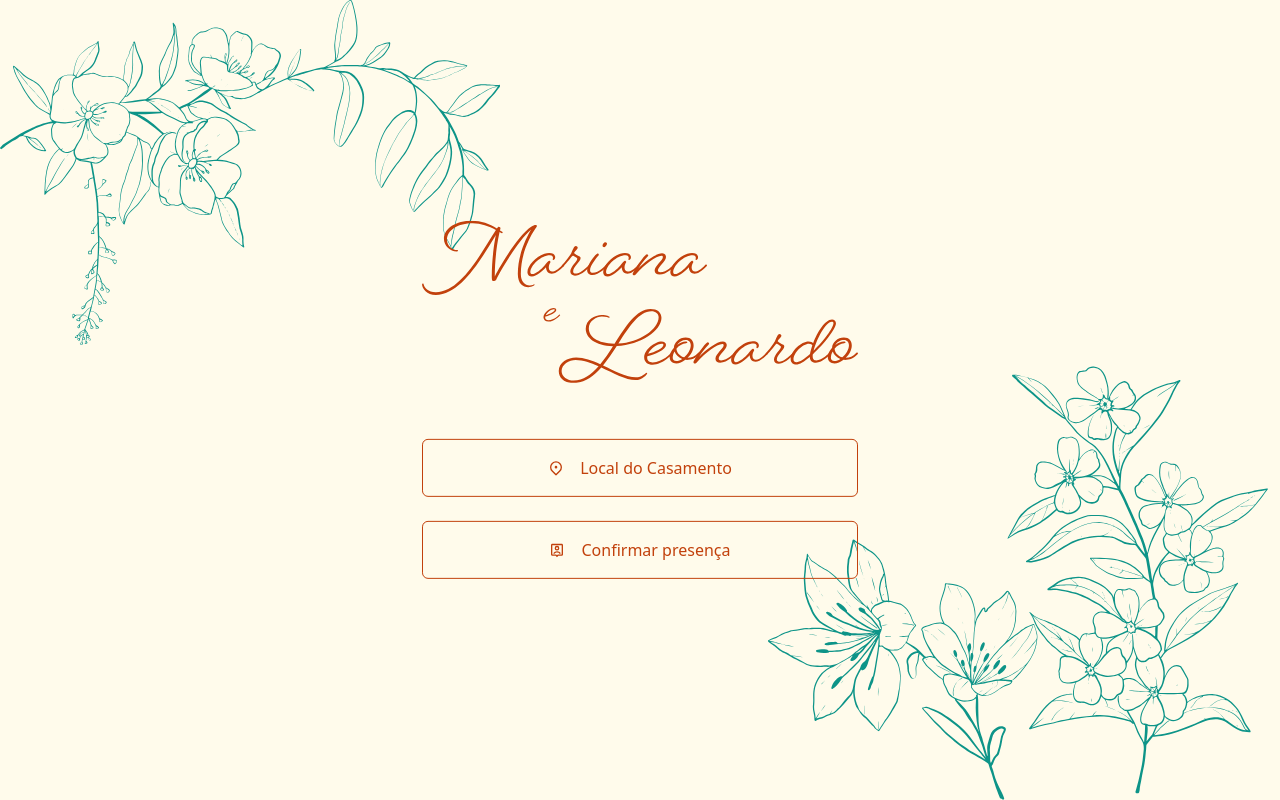
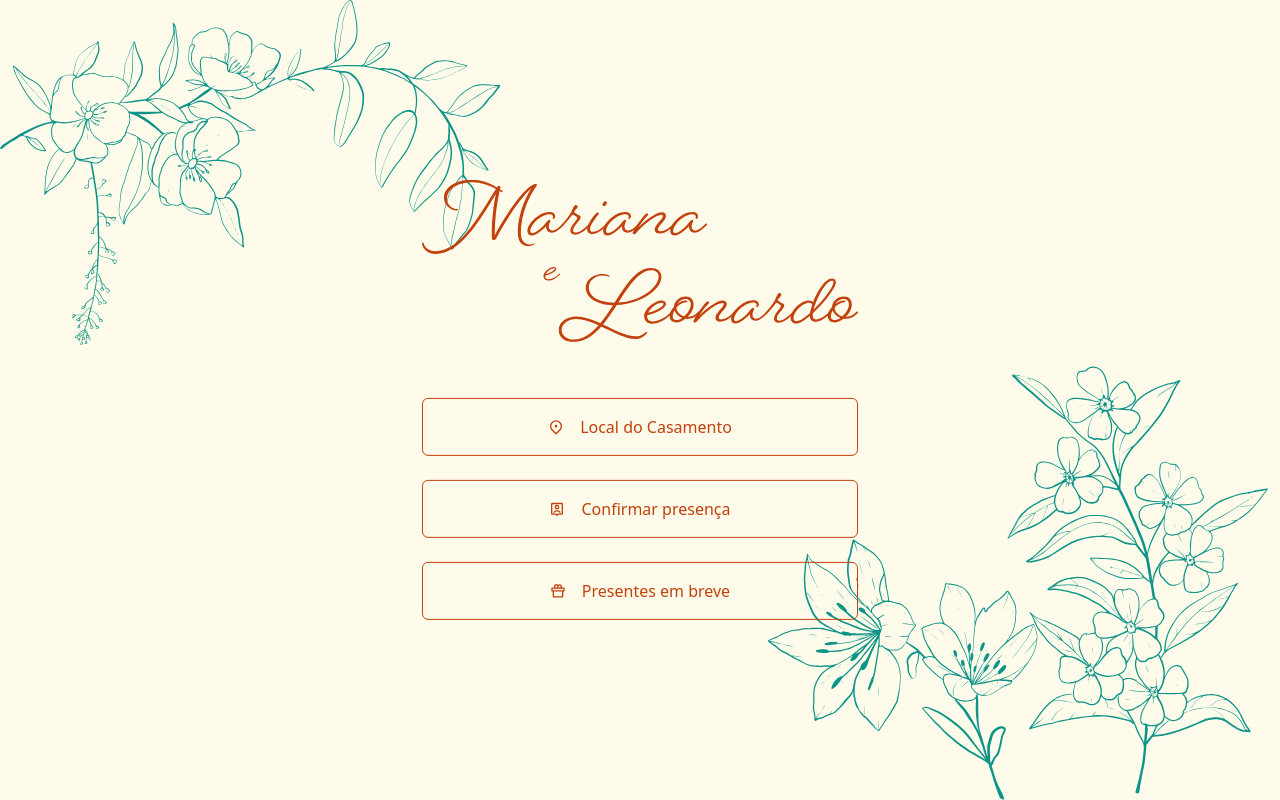
Before and after one commit to JeanMonteiro/casamentoGeo, a Next.js app: page / in a window 1280 px wide. Built offline with nearby package versions, Linux system fonts and the light colour scheme.

Commit message:
added gift buttons

```diff
--- a/src/pages/index.tsx
+++ b/src/pages/index.tsx
@@ -2,7 +2,7 @@ import Head from 'next/head'
 import RightFlowers from '@/assets/graphics/SVG/right-flowers.svg'
 import BottomFlowers from '@/assets/graphics/SVG/bottom-flowers.svg'
 import MariLeo from '@/assets/graphics/SVG/mari-e-leo.svg'
-import {RiAccountPinBoxLine, RiMapPin2Line} from 'react-icons/ri'
+import {RiAccountPinBoxLine, RiGift2Line, RiMapPin2Line} from 'react-icons/ri'
 
 export default function Home() {
   const placeUrl = 'https://www.google.com/maps/dir//Est%C3%A2ncia+Gabriel+-+Rua+ac%C3%A1cia,+R.+961,+BR-153,+km+426+-+N%C2%BA+4+-+Zona+rural,+An%C3%A1polis+-+GO,+75149-899/@-16.2398831,-49.0101515,17z/data=!4m8!4m7!1m0!1m5!1m1!1s0x935ea07bbab3ec2d:0x7f6b84291f00b1e4!2m2!1d-49.0079628!2d-16.2398831'
@@ -29,6 +29,9 @@ export default function Home() {
           <a href={'https://forms.gle/eCibpHsV1MH5xe799'} target={'_blank'} className={'flex items-center justify-center mt-6 w-full p-4 rounded-md border border-orange-700 hover:border-orange-900 transition-colors text-orange-700 text-center'}>
             <RiAccountPinBoxLine className={'border-orange-700 mr-4'} />Confirmar presença
           </a>
+          <a aria-disabled href={'#'} className={'disabled flex items-center justify-center mt-6 w-full p-4 rounded-md border border-orange-700 hover:border-orange-900 transition-colors text-orange-700 text-center'}>
+            <RiGift2Line className={'border-orange-700 mr-4'} />Presentes em breve
+          </a>
         </div>
       </main>
     </>
```
